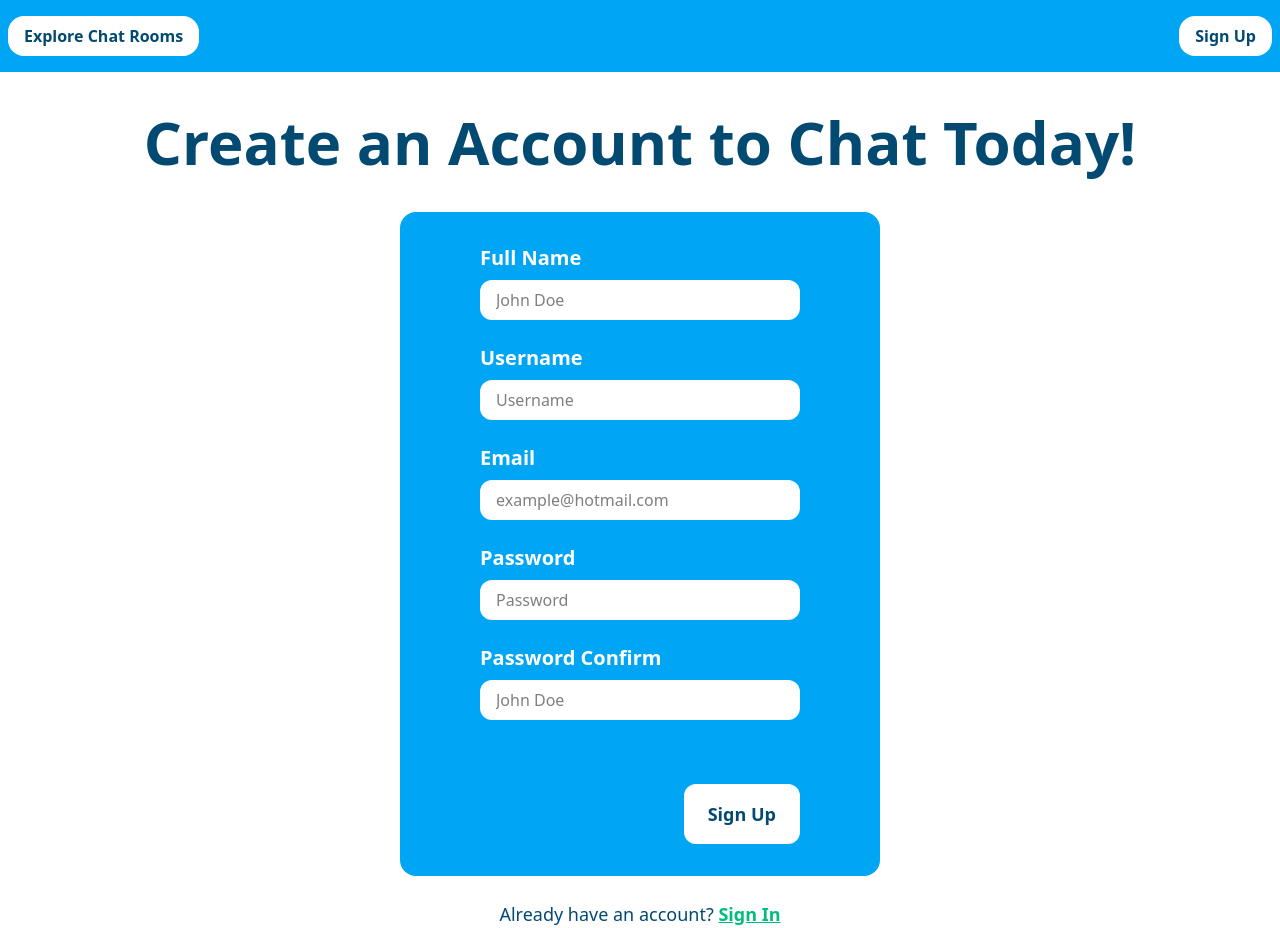
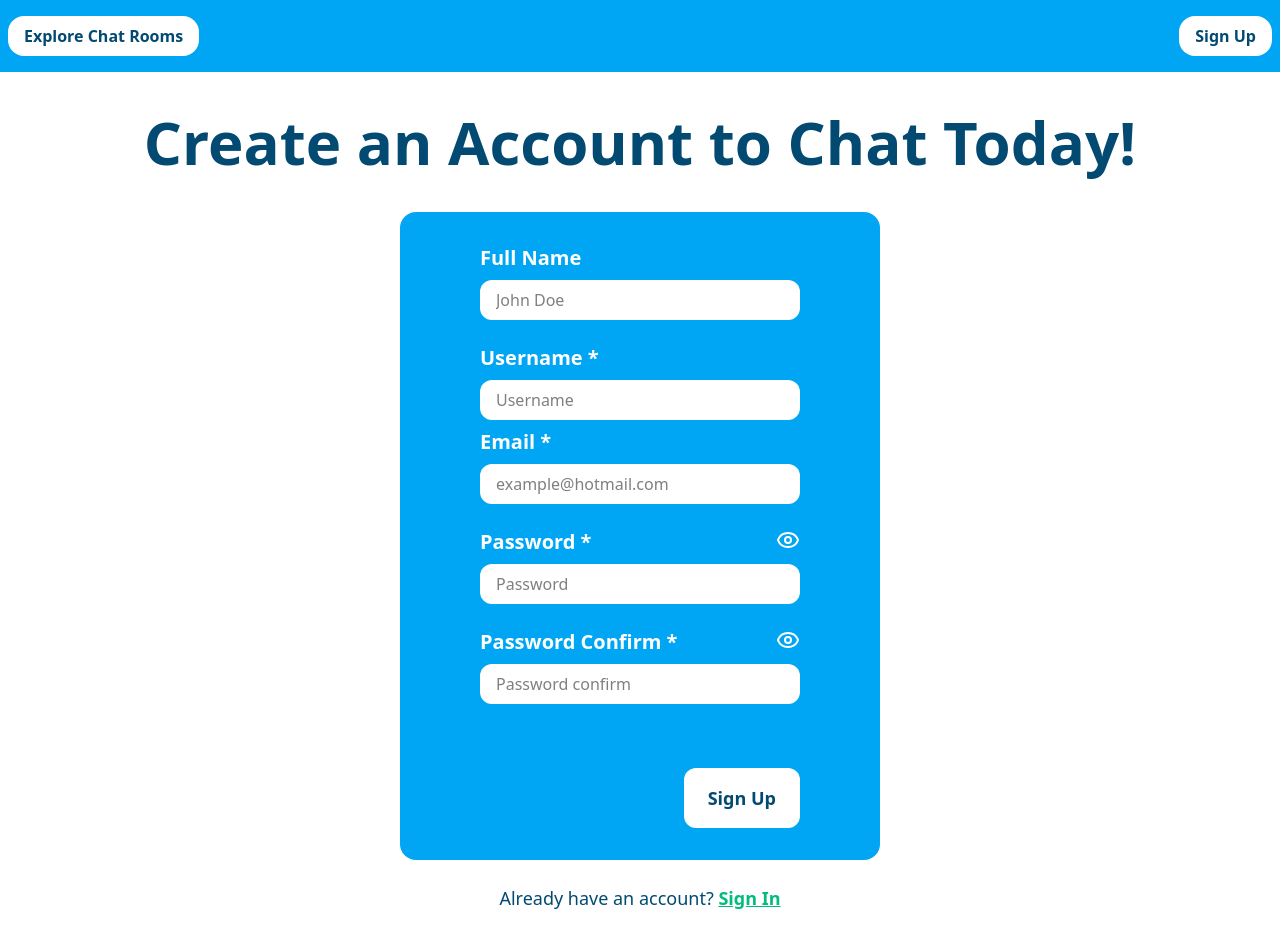
Before and after one commit to zapbra/Chat-App-Frontend, a React (Vite) app: page /sign-up in a window 1280 px wide. Built offline with nearby package versions, Linux system fonts and the light colour scheme; no server answers.

Commit message:
Updating signup form

```diff
--- a/package.json
+++ b/package.json
@@ -14,6 +14,7 @@
     "lucide-react": "^0.503.0",
     "react": "^19.0.0",
     "react-dom": "^19.0.0",
+    "react-hook-form": "^7.56.3",
     "react-router": "^7.5.1",
     "socket.io-client": "^4.8.1",
     "tailwindcss": "^4.1.4"
--- a/src/components/chatroom/Chatroom.tsx
+++ b/src/components/chatroom/Chatroom.tsx
@@ -6,6 +6,7 @@ import { useParams } from "react-router";
 import messages from "../../data/messages.json";
 import DisplayMessage from "./DisplayMessage";
 import { UserContext } from "../context/UserContext";
+import { Link } from "react-router";
 
 const typedMessages: Message[] = messages;
 
@@ -156,6 +157,12 @@ export default function Chatroom() {
   }, []);
 
   return (
+    <div className=" max-w-[1440px] mx-auto">
+      <Link to="/">
+        <button className="bg-sky-500 text-white px-4 py-2 rounded-lg cursor-pointer hover:bg-sky-700 transition mb-6">
+          Back to Chat Rooms
+        </button>
+      </Link>
       <div className="max-w-[800px] mx-auto bg-sky-800 rounded-lg  py-3 ">
         <div className="h-[75vh] overflow-y-auto px-10" ref={chatRef}>
           {messages.map((message) => {
@@ -168,9 +175,20 @@ export default function Chatroom() {
           })}
         </div>
         <div className="px-10">
+          {user.loggedIn ? (
             <SendMessage roomId={roomId} />
+          ) : (
+            <div className="flex justify-end bg-sky-500 rounded-lg px-2 py-2">
+              <Link to="/sign-up">
+                <button className="bg-white hover:bg-sky-50 transition text-sky-500 text-lg px-4 py-2 rounded-lg cursor-pointer">
+                  Sign up to send messages
+                </button>
+              </Link>
+            </div>
+          )}
         </div>
         {/* <p>{connected ? "true" : "false"}</p> */}
       </div>
+    </div>
   );
 }
--- a/src/pages/SignUp.tsx
+++ b/src/pages/SignUp.tsx
@@ -3,10 +3,28 @@ import { signUp } from "../services/auth";
 import { FormUser, UserAuth } from "../types";
 import { UserContext } from "../components/context/UserContext";
 import { Link } from "react-router";
+import { Eye } from "lucide-react";
+import { useForm, SubmitHandler } from "react-hook-form";
+
+type Inputs = {
+  fullName: string;
+  username: string;
+  email: string;
+  password: string;
+  passwordConfirm: string;
+};
+
 export default function SignUp() {
   const { user, setUser } = useContext(UserContext);
-
+  const {
+    register,
+    handleSubmit,
+    watch,
+    formState: { errors },
+  } = useForm<Inputs>();
   const [errorMessage, setErrorMessage] = useState("");
+  const [showPassword, setShowPassword] = useState(false);
+  const [showPasswordConfirm, setShowPasswordConfirm] = useState(false);
 
   const [userData, setUserData] = useState<FormUser>({
     fullName: "",
@@ -27,19 +45,20 @@ export default function SignUp() {
     }));
   };
 
-    const handleSubmit = async (e: React.FormEvent<HTMLFormElement>) => {
-        e.preventDefault();
+  const onSubmit: SubmitHandler<Inputs> = async (data) => {
+    console.log("data");
+    console.log(data);
     setErrorMessage("");
     setLoading(true);
-        const nameParts = userData.fullName.trim().split(" ");
+    const nameParts = data.fullName.trim().split(" ");
     const firstName = nameParts[0] || "";
     const lastName = nameParts.slice(1).join(" ") || "";
 
     const formattedUser = {
-            ...userData,
+      ...data,
       firstName,
       lastName,
-            password_hash: userData.password,
+      password_hash: data.password,
     };
     try {
       const response = await signUp(formattedUser);
@@ -49,13 +68,10 @@ export default function SignUp() {
         setUser({
           loggedIn: true,
           username: response.data.user.username,
-                    userId: response.data.user.id,
+          userId: String(response.data.user.id),
         });
         localStorage.setItem("accessToken", response.data.accessToken);
-                localStorage.setItem(
-                    "refreshToken",
-                    response.data.refreshToken
-                );
+        localStorage.setItem("refreshToken", response.data.refreshToken);
         // failed to sign up user
       } else {
         setErrorMessage(response.error);
@@ -73,76 +89,134 @@ export default function SignUp() {
       </h1>
 
       <form
-                onSubmit={handleSubmit}
+        onSubmit={handleSubmit(onSubmit)}
         className="bg-sky-500 rounded-2xl w-[480px] px-20 py-8 mb-6"
       >
         <label>
-                    <p className="font-bold text-xl text-white mb-2">
-                        Full Name
-                    </p>
+          <p className="font-bold text-xl text-white mb-2">Full Name</p>
           <input
+            {...register("fullName")}
             type="text"
             placeholder="John Doe"
             name="fullName"
             className="bg-white rounded-xl px-4 py-2 w-full mb-6"
-                        value={userData.fullName}
-                        onChange={handleChange}
           />
         </label>
 
         <label>
-                    <p className="font-bold text-xl text-white mb-2">
-                        Username
-                    </p>
+          <p className="font-bold text-xl text-white mb-2">Username *</p>
           <input
+            {...register("username", {
+              required: "Username is required",
+              minLength: {
+                value: 3,
+                message: "Username must be at least 3 characters",
+              },
+              maxLength: {
+                value: 20,
+                message: "Username must be at most 20 characters",
+              },
+              pattern: {
+                value: /^[a-zA-Z0-9_]+$/,
+                message:
+                  "Username can only contain letters, numbers, and underscores",
+              },
+            })}
             type="text"
             placeholder="Username"
             name="username"
-                        className="bg-white rounded-xl px-4 py-2 w-full mb-6"
-                        value={userData.username}
-                        onChange={handleChange}
+            className="bg-white rounded-xl px-4 py-2 w-full mb-2"
+          />
+        </label>
+        {errors.username && (
+          <p className="text-red-500 bg-sky-100 rounded px-2 py-2 mb-4">
+            {errors.username.message}
+          </p>
+        )}
+
+        <label>
+          <p className="font-bold text-xl text-white mb-2">Email *</p>
+          <input
+            {...register("email", { required: "Email is required" })}
+            type="email"
+            placeholder="example@hotmail.com"
+            name="email"
+            className="bg-white rounded-xl px-4 py-2 w-full mb-2"
           />
         </label>
 
+        {errors.email && (
+          <p className="text-red-500 bg-sky-100 rounded px-2 py-2 ">
+            {errors.email.message}
+          </p>
+        )}
+        <div className="mb-4"></div>
         <label>
-                    <p className="font-bold text-xl text-white mb-2">Email</p>
+          <div className="flex justify-between">
+            <p className="font-bold text-xl text-white mb-2">Password *</p>
+            <Eye className="text-white cursor-pointer" />
+          </div>
           <input
-                        type="text"
-                        placeholder="example@hotmail.com"
-                        name="email"
-                        className="bg-white rounded-xl px-4 py-2 w-full mb-6"
-                        value={userData.email}
-                        onChange={handleChange}
+            {...register("password", {
+              required: "Password is required",
+              minLength: {
+                value: 8,
+                message: "Password must be at least 8 characters",
+              },
+              validate: {
+                hasUpper: (v) =>
+                  /[A-Z]/.test(v) ||
+                  "Must include at least one uppercase letter",
+                hasLower: (v) =>
+                  /[a-z]/.test(v) ||
+                  "Must include at least one lowercase letter",
+                hasNumber: (v) =>
+                  /\d/.test(v) || "Must include at least one number",
+                hasSymbol: (v) =>
+                  /[^A-Za-z0-9]/.test(v) || "Must include at least one symbol",
+              },
+            })}
+            type="password"
+            placeholder="Password"
+            name="password"
+            className="bg-white rounded-xl px-4 py-2 w-full mb-2"
           />
         </label>
 
+        {errors.password && (
+          <p className="text-red-500 bg-sky-100 rounded px-2 py-2">
+            {errors.password.message}
+          </p>
+        )}
+        <div className="mb-4"></div>
+
         <label>
+          <div className="flex justify-between">
             <p className="font-bold text-xl text-white mb-2">
-                        Password
+              Password Confirm *
             </p>
+            <Eye className="text-white cursor-pointer" />
+          </div>
           <input
-                        type="text"
-                        placeholder="Password"
-                        name="password"
-                        className="bg-white rounded-xl px-4 py-2 w-full mb-6"
-                        value={userData.password}
-                        onChange={handleChange}
+            {...register("passwordConfirm", {
+              required: "Password confirm is required",
+              validate: (value) =>
+                value === watch("password") || "Passwords do not match",
+            })}
+            type="password"
+            placeholder="Password confirm"
+            name="passwordConfirm"
+            className="bg-white rounded-xl px-4 py-2 w-full mb-2"
           />
         </label>
 
-                <label>
-                    <p className="font-bold text-xl text-white mb-2">
-                        Password Confirm
+        {errors.passwordConfirm && (
+          <p className="text-red-500 bg-sky-100 rounded px-2 py-2">
+            {errors.passwordConfirm.message}
           </p>
-                    <input
-                        type="text"
-                        placeholder="John Doe"
-                        name="passwordConfirm"
-                        className="bg-white rounded-xl px-4 py-2 w-full mb-16"
-                        value={userData.passwordConfirm}
-                        onChange={handleChange}
-                    />
-                </label>
+        )}
+        <div className="mb-14"></div>
+
         <p className="text-red-500">{errorMessage}</p>
         <div className="text-right">
           {loading ? (
@@ -152,9 +226,7 @@ export default function SignUp() {
               type="submit"
               className="rounded-xl px-6 py-4 bg-white cursor-pointer hover:bg-sky-50 transition duration-300"
             >
-                            <p className="text-lg font-bold text-sky-900">
-                                Sign Up
-                            </p>
+              <p className="text-lg font-bold text-sky-900">Sign Up</p>
             </button>
           )}
         </div>
@@ -162,10 +234,7 @@ export default function SignUp() {
 
       <p className="text-sky-900 text-lg">
         Already have an account?{" "}
-                <Link
-                    to="/sign-in"
-                    className="font-bold text-emerald-500 underline"
-                >
+        <Link to="/sign-in" className="font-bold text-emerald-500 underline">
           Sign In
         </Link>{" "}
       </p>
--- /dev/null
+++ b/tailwind.config.ts
@@ -0,0 +1,10 @@
+export default {
+  content: [
+    "./src/**/*.{js,ts,jsx,tsx,html}",
+    "./index.html", // if using Vite
+  ],
+  theme: {
+    extend: {},
+  },
+  plugins: [],
+};
```
Also changed, not shown: 1 other file (tests, documents, lock files or other folders). Lines whose indentation alone changed are shown as unchanged.
